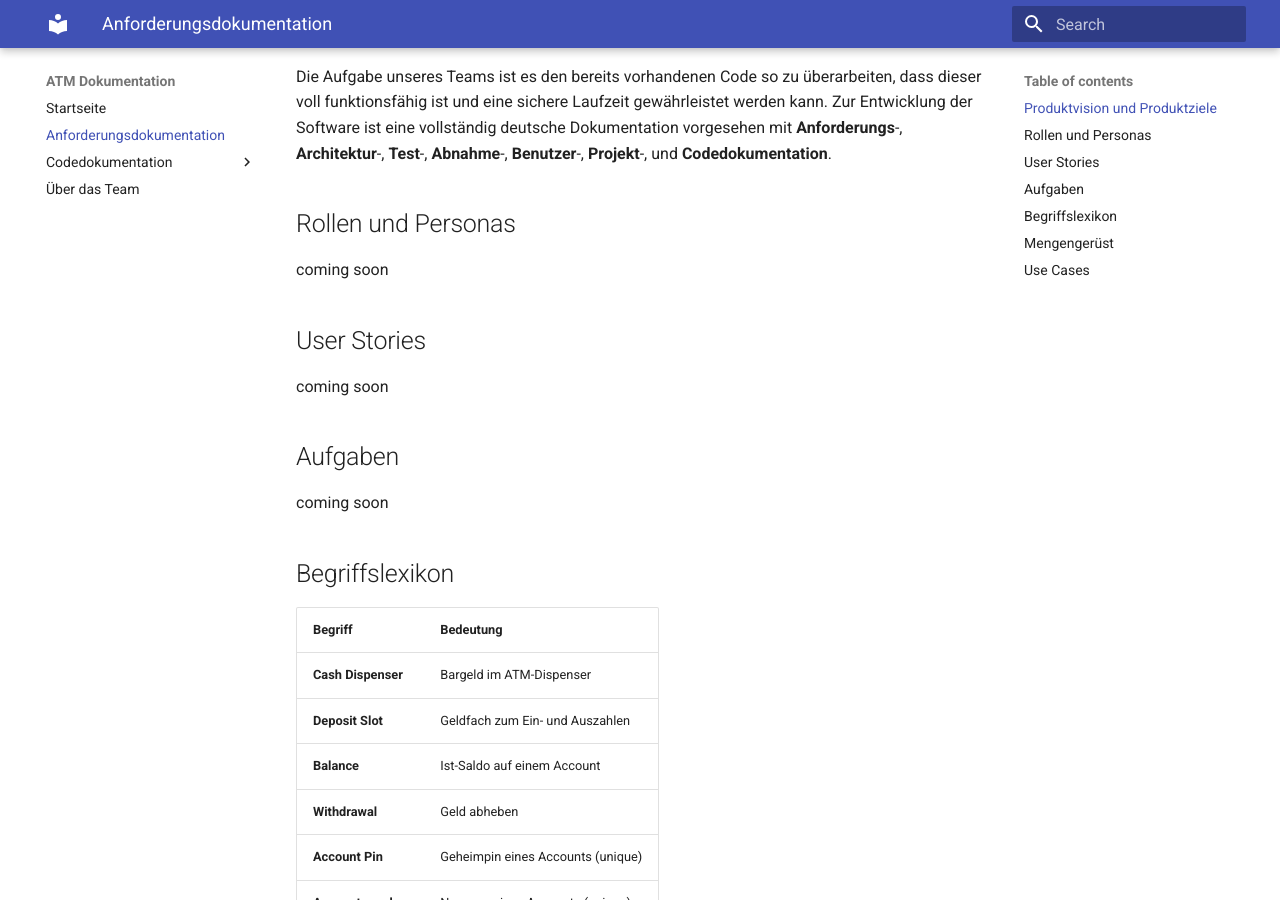
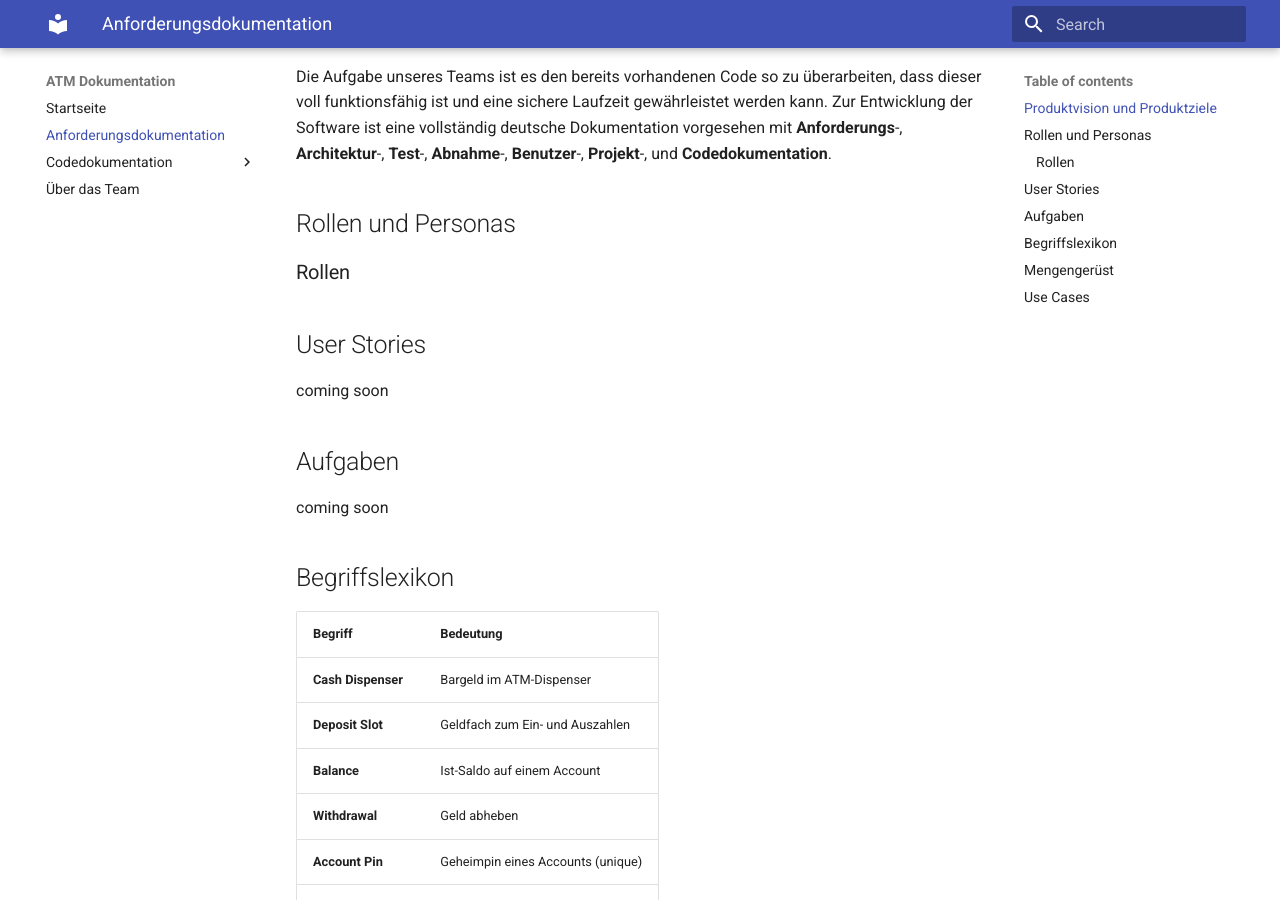
Before and after one commit to Halfpipe-SD/ATM, an MkDocs documentation site: the page built from docs/docs/requirements.md, in a window 1280 px wide and 900 px high, scrolled down 506 px. Built offline with MkDocs 1.6.1 and Material for MkDocs 9.7.7, drawn with Linux system fonts in a browser that asks for light colours.

Commit message:
Update requirements.md

```diff
--- a/docs/docs/requirements.md
+++ b/docs/docs/requirements.md
@@ -11,7 +11,7 @@ Die Aufgabe unseres Teams ist es den bereits vorhandenen Code so zu überarbeite
 
 ## Rollen und Personas
 
-coming soon
+###Rollen
 
 ## User Stories
 
```
